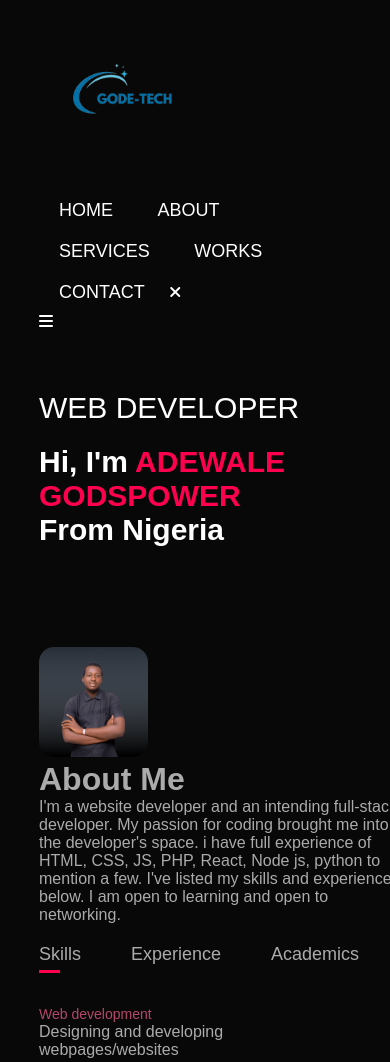
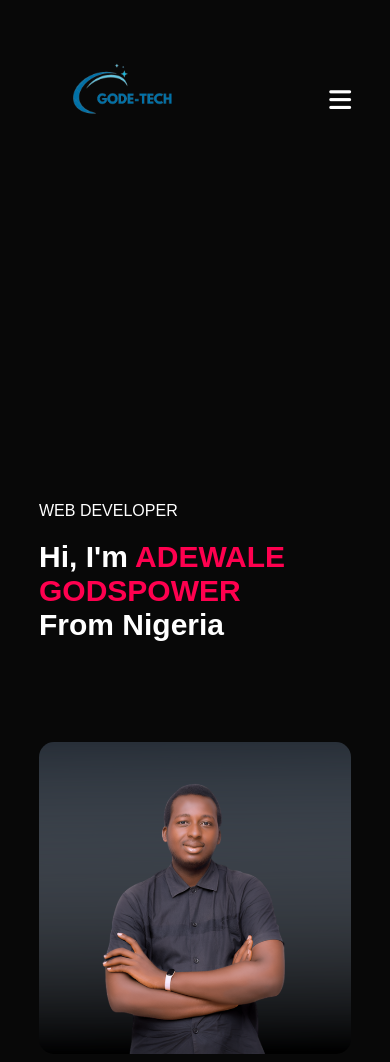
Before and after one commit to Gode-tech/Godspower.github.io, a plain HTML site: page index.html in a window 390 px wide. Shown: the top 1062 px of the page. Drawn offline with Linux system fonts and the light colour scheme.

Commit message:
Add files via upload

```diff
--- a/style.css
+++ b/style.css
@@ -3,6 +3,9 @@
     padding: 0;
     box-sizing: border-box;
     font-family: 'poppins', sans-serif;
+}
+html{
+    scroll-behavior: smooth;
 }
 body{
     background: #080808;
@@ -11,7 +14,7 @@ body{
 #header {
     width: 100%;
     height: 100vh;
-
+    background-image: url();
     background-size: cover;
     background-position: center;
 }
@@ -42,7 +45,7 @@ nav ul li a {
     font-size: 30px;
 }
 .header-text h1 {
-    font-size: 30px;
+    font-size: 50px;
     margin-top: 20px;
 }
 .header-text h1 span{
@@ -290,7 +293,63 @@ form .btn2 {
     font-weight: 300;
     margin-top: 20px;
 }
+nav .fas{
+    display: none;
+}
 
 @media only screen and (max-width: 600px){
-
+    .header-text{
+        margin-top: 100%;
+        font-size: 16px;
+    }
+    .header-text h1{
+        font-size: 30px;
+    }
+    nav .fas{
+        display: block;
+        font-size: 25px;
+    }
+    nav ul{
+        background: #ff004f;
+        position: fixed;
+        top: 0;
+        right: -200px;
+        width: 200px;
+        height: 100vh;
+        padding-top: 50px;
+        z-index: 2;
+        transition: right 0.5s;
+    }
+    nav ul li{
+        display: block;
+        margin: 25px;
+    }
+    nav ul .fas{
+        position: absolute;
+        top: 25px;
+        left: 25px;
+        cursor: pointer;
+    }
+    .sub-title{
+        font-size: 40px;
+    }
+    .about-col-1, .about-col-2{
+        flex-basis: 100%;
+    }
+    .about-col-1{
+        margin-bottom: 30px;
+    }
+    .about-col-2{
+        font-size: 14px;
+    }
+    .tab-links{
+        font-size: 16px;
+        margin-right: 20px;
+    }
+    .contact-left, .contact-right{
+        flex-basis: 100%;
+    }
+    .copyright{
+        font-size: 14px;
+    }
 }
```
